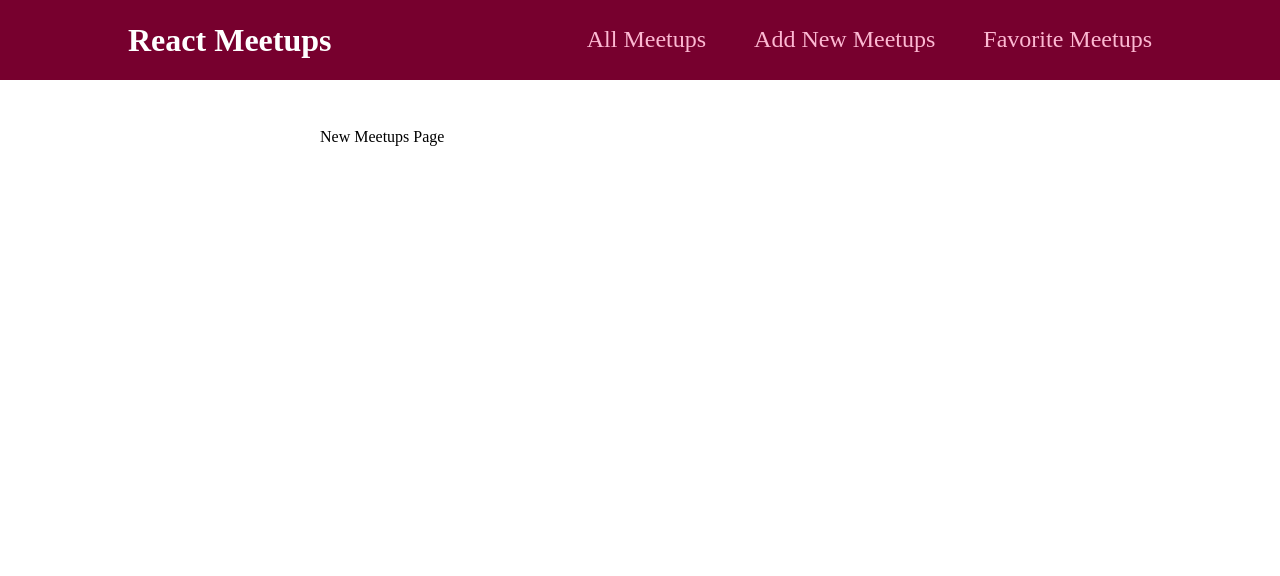
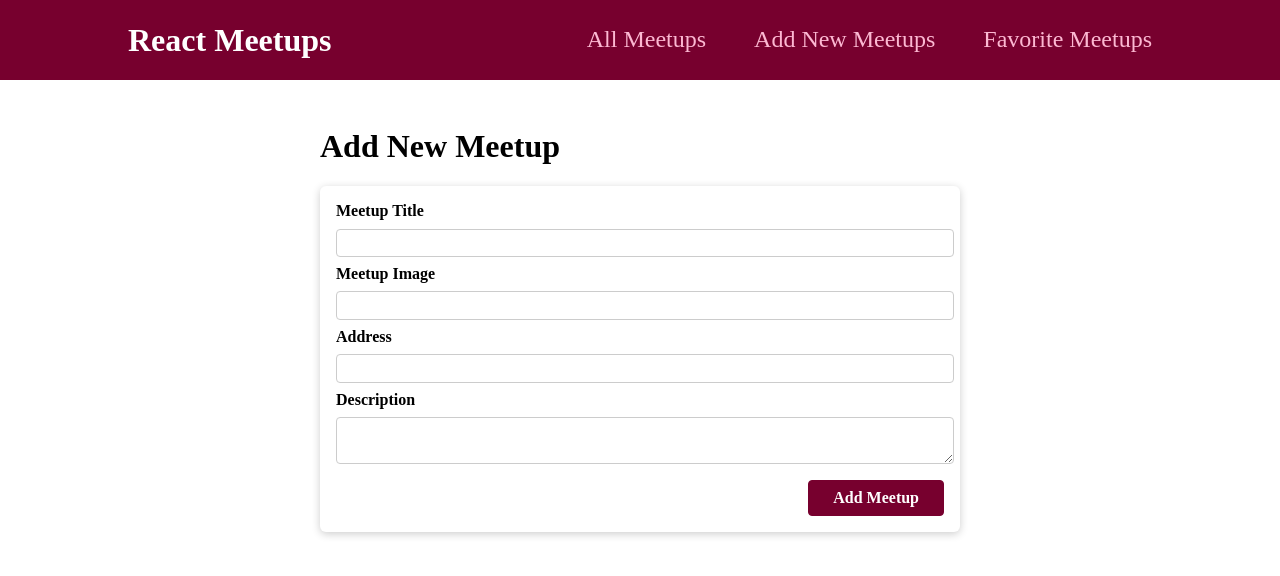
Before and after one commit to Taraskiiin/meetup-app, a React (Create React App) app: page /new-meetup in a window 1280 px wide. Shown: the top 576 px of the page. Built offline with nearby package versions, Linux system fonts and the light colour scheme.

Commit message:
feat(newMeetup): implemented way to add new meetup

```diff
--- /dev/null
+++ b/src/components/meetups/NewMeetupForm.js
@@ -0,0 +1,64 @@
+import React, { useRef } from 'react';
+
+import Card from '../UI/Card';
+
+import styles from '../../styles/components/meetups/NewMeetupForm.module.css';
+
+function NewMeetupForm(props) {
+	const titleInputRef = useRef();
+	const imageInputRef = useRef();
+	const addressInputRef = useRef();
+	const descriptionInputRef = useRef();
+
+	function submitHandler(event) {
+		event.preventDefault();
+
+		const enteredTitle = titleInputRef.current.value;
+		const enteredImage = imageInputRef.current.value;
+		const enteredAddress = addressInputRef.current.value;
+		const enteredDescription = descriptionInputRef.current.value;
+
+		const newMeetupData = {
+			title: enteredTitle,
+			image: enteredImage,
+			address: enteredAddress,
+			description: enteredDescription,
+		};
+
+		props.onAddMeetup(newMeetupData);
+	}
+
+	return (
+		<Card>
+			<form className={styles.form} onSubmit={submitHandler}>
+				<div className={styles.control}>
+					<label htmlFor='title'>Meetup Title</label>
+					<input type='text' required id='title' ref={titleInputRef} />
+				</div>
+				<div className={styles.control}>
+					<label htmlFor='image'>Meetup Image</label>
+					<input type='url' required id='image' ref={imageInputRef} />
+				</div>
+				<div className={styles.control}>
+					<label htmlFor='address'>Address</label>
+					<input type='text' required id='address' ref={addressInputRef} />
+				</div>
+				<div className={styles.control}>
+					<label htmlFor='description'>Description</label>
+					<textarea
+						type='text'
+						required
+						id='description'
+						row='5'
+						ref={descriptionInputRef}
+					/>
+				</div>
+				<div className={styles.actions}>
+					<button>Add Meetup</button>
+				</div>
+			</form>
+		</Card>
+	);
+}
+
+export default NewMeetupForm;
--- a/src/pages/NewMeetupPage.js
+++ b/src/pages/NewMeetupPage.js
@@ -1,7 +1,31 @@
 import React from 'react';
+import { useNavigate } from 'react-router-dom';
+
+import NewMeetupForm from '../components/meetups/NewMeetupForm';
 
 function NewMeetupPage() {
-	return <div>New Meetups Page</div>;
+	const navigate = useNavigate();
+	function addMeetupHandler(meetupData) {
+		fetch(
+			'https://react-getting-meetup-default-rtdb.firebaseio.com/meetups.json',
+			{
+				method: 'POST',
+				body: JSON.stringify(meetupData),
+				headers: {
+					'Content-Type': 'application/json',
+				},
+			}
+		).then(() => {
+			navigate('/');
+		});
+	}
+
+	return (
+		<section>
+			<h1>Add New Meetup</h1>
+			<NewMeetupForm onAddMeetup={addMeetupHandler} />
+		</section>
+	);
 }
 
 export default NewMeetupPage;
--- /dev/null
+++ b/src/styles/components/meetups/NewMeetupForm.module.css
@@ -0,0 +1,45 @@
+.form {
+	padding: 1rem;
+}
+
+.control {
+	margin-bottom: 0.5rem;
+}
+
+.control label {
+	display: block;
+	font-weight: bold;
+	margin-bottom: 0.5rem;
+}
+
+.control input,
+.control textarea {
+	display: block;
+	font: inherit;
+	border-radius: 4px;
+	border: 1px solid #ccc;
+	padding: 0.25rem;
+	width: 100%;
+}
+
+.actions {
+	margin-top: 1rem;
+	text-align: right;
+}
+
+.actions button {
+	font: inherit;
+	cursor: pointer;
+	background-color: #77002e;
+	color: white;
+	padding: 0.5rem 1.5rem;
+	border: 1px solid #77002e;
+	border-radius: 4px;
+	font-weight: bold;
+}
+
+.actions button:hover,
+.actions button:active {
+	background-color: #a50e48;
+	border-color: #a50e48;
+}
```
